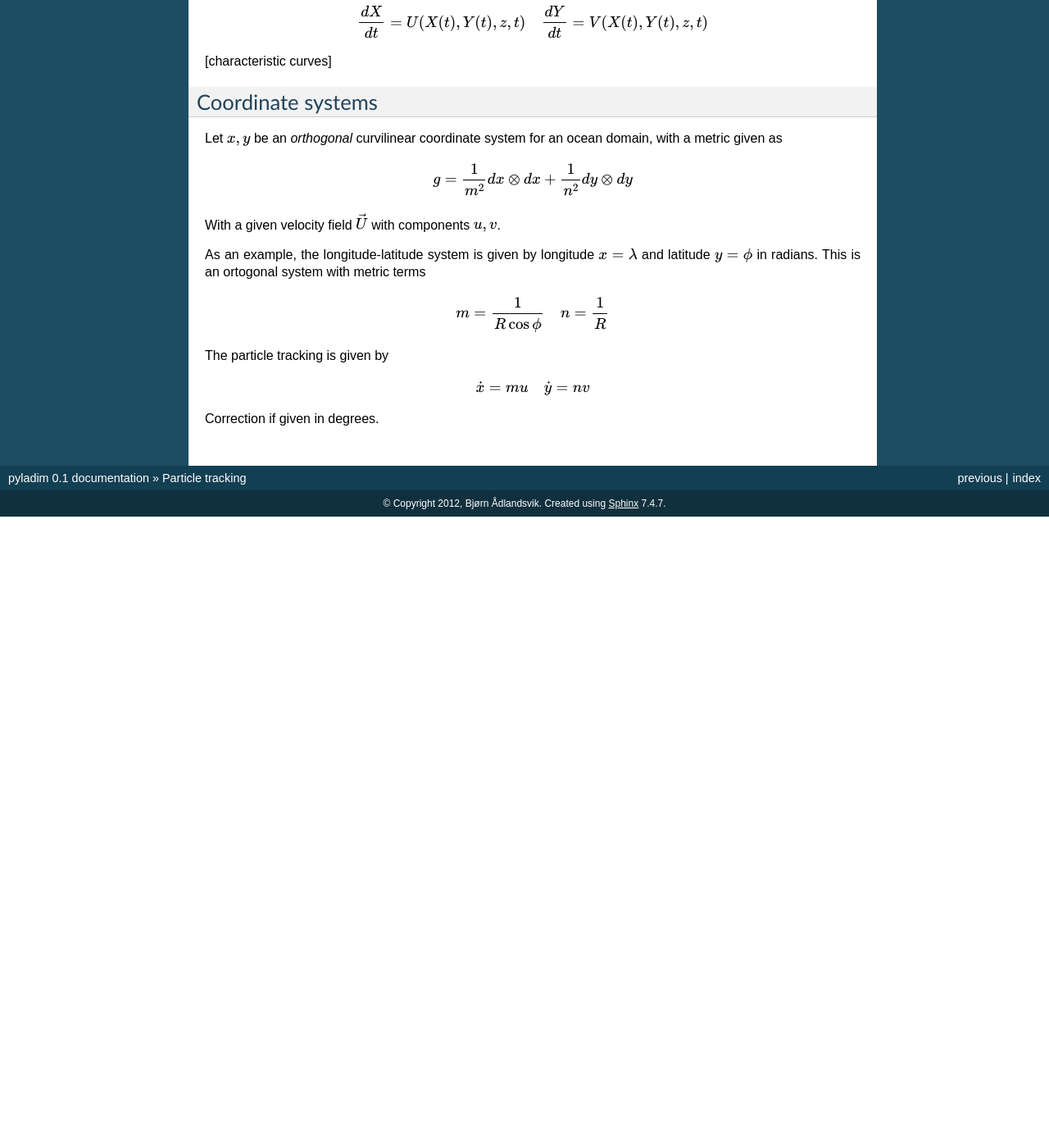
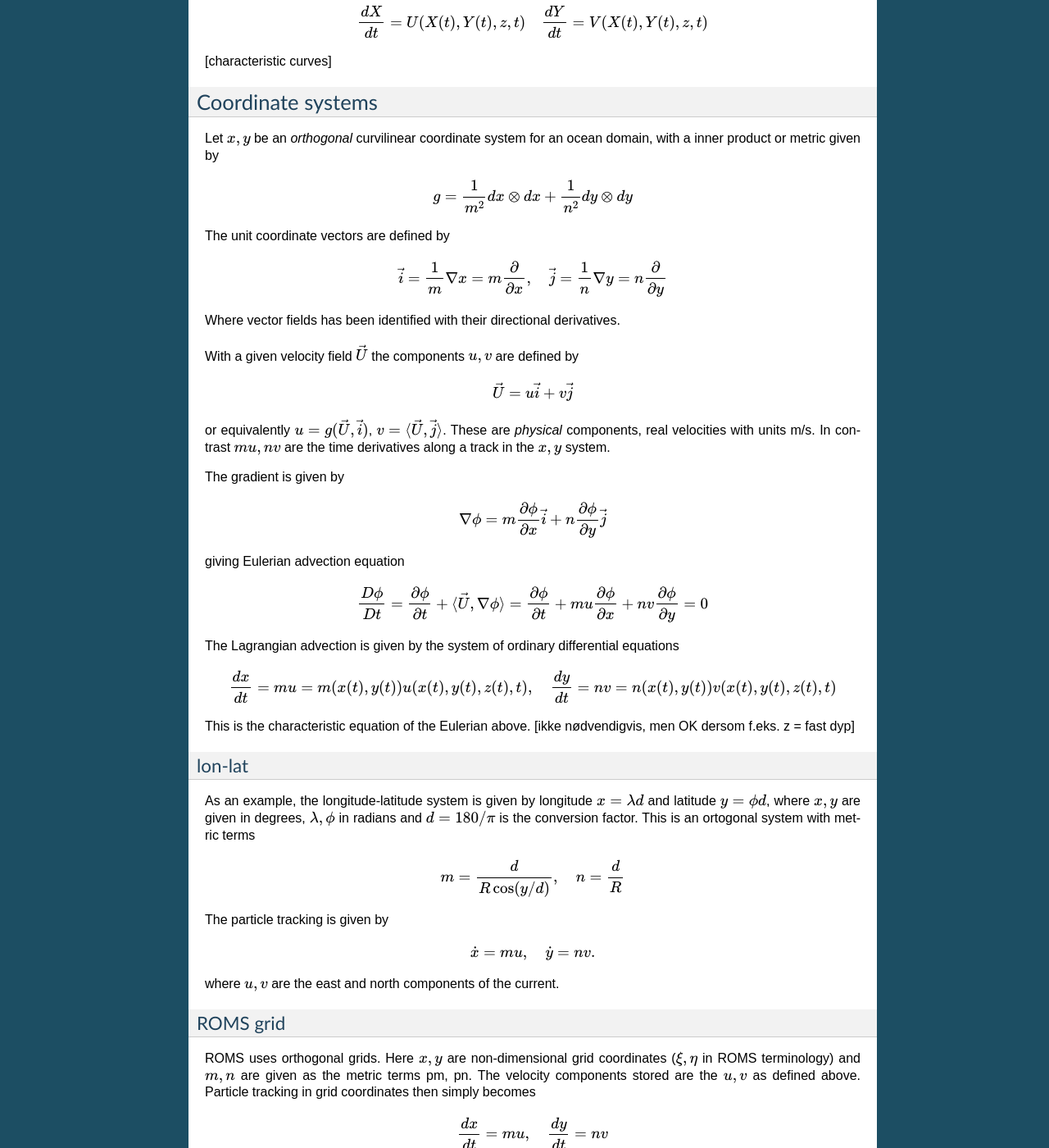
Before and after one commit to bjornaa/ladim1, a Sphinx documentation site: the page built from doc/source/tracking.rst, in a window 1280 px wide and 1400 px high, scrolled down 381 px. Shown: the whole window at 82% size. Built offline with Sphinx 7.4.7, drawn with Linux system fonts in a browser that asks for light colours; before the commit the page ends 1011 px from its top, so only the background shows below that; some of the changed text lies outside the part shown.

Commit message:
More curvilinear documentation

```diff
--- a/doc/source/tracking.rst
+++ b/doc/source/tracking.rst
@@ -30,25 +30,84 @@ Coordinate systems
 ------------------
 
 Let :math:`x,  y` be an *orthogonal* curvilinear coordinate system for
-an ocean domain, with a metric given as
+an ocean domain, with a inner product or metric given by
 
 .. math:: g =
        \frac{1}{m^2} dx \otimes dx
      + \frac{1}{n^2} dy \otimes dy
+The unit coordinate vectors are defined by
 
-With a given velocity field :math:`\vec{U}` with components
-:math:`u, v`.
+.. math::
+   \vec{i} = \frac{1}{m} \nabla x = m \frac{\partial}{\partial x}, \quad
+   \vec{j} = \frac{1}{n} \nabla y = n \frac{\partial}{\partial y}
+Where vector fields has been identified with their directional
+derivatives.
 
+With a given velocity field :math:`\vec{U}` the components
+:math:`u, v` are defined by
 
+.. math::
+    \vec U = u \vec i + v \vec{j}
+or equivalently :math:`u = g(\vec{U},\vec{i})`,
+:math:`v = \langle \vec{U},\vec{j} \rangle`. These are *physical* components,
+real velocities with units m/s. In contrast :math:`mu, nv` are the
+time derivatives along a track in the :math:`x, y` system.
+
+The gradient is given by
+
+.. math::
+  \nabla \phi = m \frac{\partial \phi}{\partial x} \vec{i}
+              + n \frac{\partial \phi}{\partial y} \vec{j}
+giving Eulerian advection equation
+
+.. math::
+  \frac{D\phi}{Dt}
+       = \frac{\partial \phi}{\partial t}
+             + \langle \vec{U}, \nabla \phi \rangle
+       =  \frac{\partial \phi}{\partial t}
+             + m u \frac{\partial \phi}{\partial x}
+             + n v \frac{\partial \phi}{\partial y}
+      = 0
+
+The Lagrangian advection is given by the system of ordinary
+differential equations
+
+.. math::
+   \frac{d x}{d t} = m u = m(x(t),y(t)) u(x(t), y(t), z(t), t), \quad
+   \frac{d y}{d t} = n v = n(x(t),y(t)) v(x(t), y(t), z(t), t)
+This is the characteristic equation of the Eulerian above.
+[ikke nødvendigvis, men OK dersom f.eks. z = fast dyp]
+
+lon-lat
++++++++
 
 As an example, the longitude-latitude system is given by
-longitude :math:`x = \lambda` and latitude :math:`y = \phi`
-in radians. This is an ortogonal system with metric terms
+longitude :math:`x = \lambda d` and latitude :math:`y = \phi d`,
+where :math:`x, y` are given in degrees, :math:`\lambda, \phi` in
+radians and :math:`d = 180/\pi` is the conversion factor.
+This is an ortogonal system with metric terms
 
-.. math:: m = \frac{1}{R \cos \phi} \quad n = \frac{1}{R}
-
+.. math:: m = \frac{d}{R \cos(y/d)}, \quad n = \frac{d}{R}
 The particle tracking is given by
 
-.. math:: \dot{x} = m u \quad \dot{y} = n v
+.. math:: \dot{x} = m u, \quad \dot{y} = n v .
+where :math:`u, v` are the east and north components of the current.
 
-Correction if given in degrees.
+ROMS grid
++++++++++
+
+ROMS uses orthogonal grids. Here :math:`x, y` are non-dimensional grid
+coordinates (:math:`\xi, \eta` in ROMS terminology) and
+:math:`m, n` are given as the metric terms pm, pn. The velocity
+components stored are the :math:`u, v` as defined above. Particle
+tracking in grid coordinates then simply becomes
+
+.. math::
+   \frac{d x}{d t} = m u, \quad \frac{d y}{d t} = n v
+
+If the grid is based on a polar stereographic projection with
+parameters :math:`x_p, y_p, \lambda_0, dx` we have
+
+.. math:: m = n = \frac{\sqrt{(x-x_p)^2 + (y-y_p)^2}}
+                       {R \cos \phi(x,y)}
+[sjekk om bedre formulering, delta x må inn]
```
Also changed, not shown: 1 other file.
